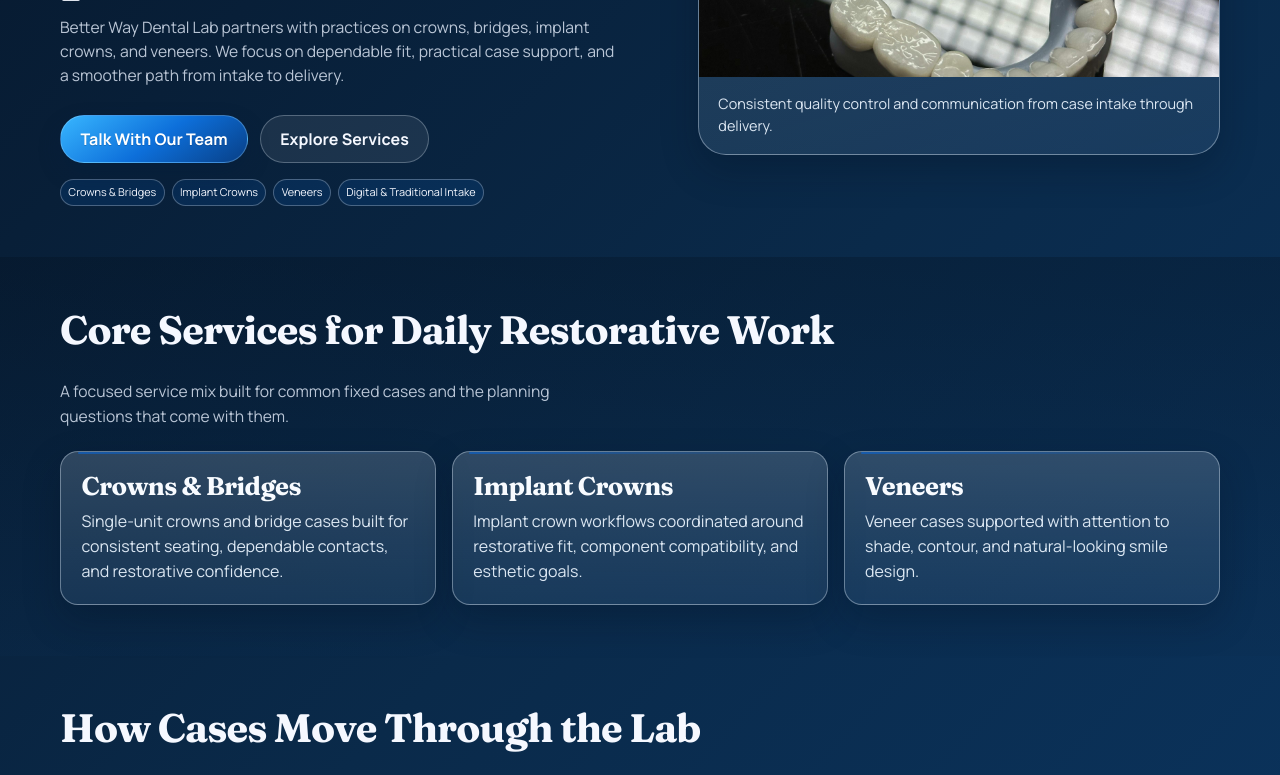
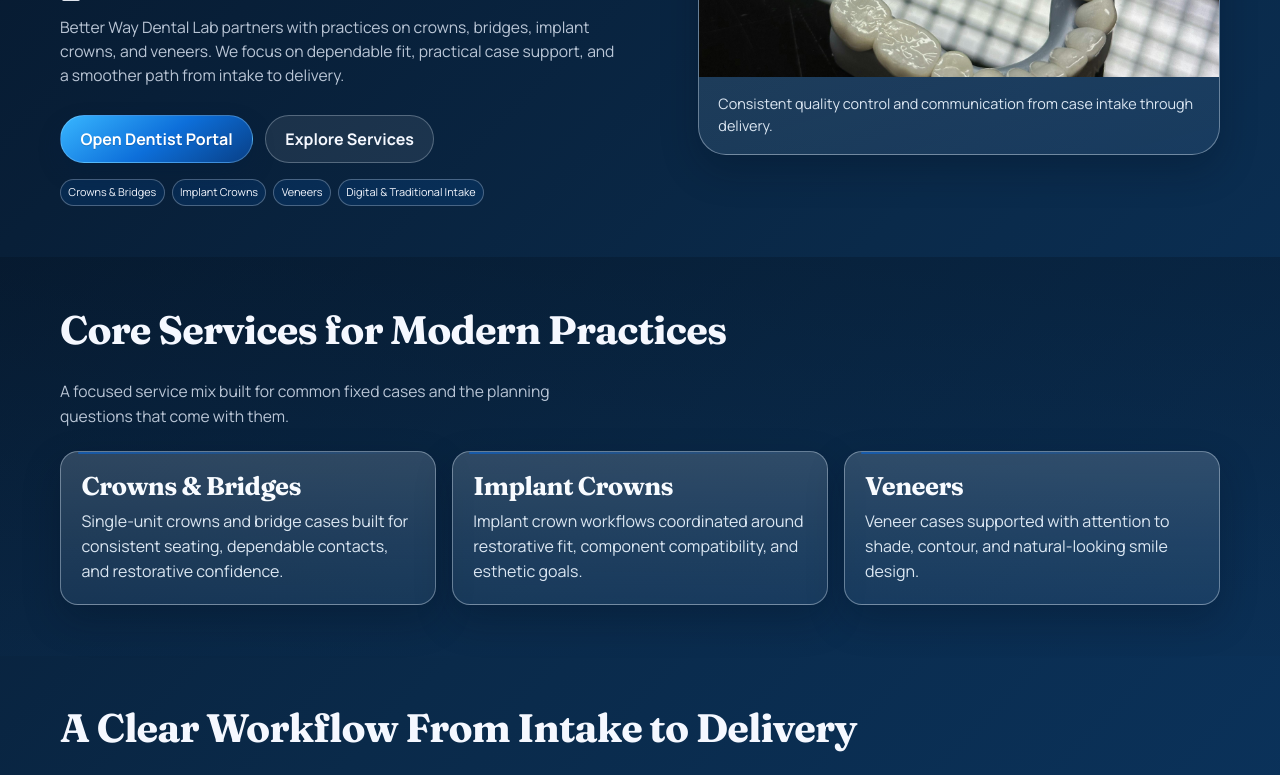
Before and after one commit to scbraddy777/BetterwayDentalLab, a website: page index.html in a window 1280 px wide. Shown: the part 614-1389 px from the top of the page. Drawn offline with Linux system fonts and the light colour scheme.

Commit message:
Improve homepage CTA clarity and section labels

```diff
--- a/index.html
+++ b/index.html
@@ -66,7 +66,7 @@
           <h1>Restorative support built to keep cases moving and chair time protected.</h1>
           <p class="lead">Better Way Dental Lab partners with practices on crowns, bridges, implant crowns, and veneers. We focus on dependable fit, practical case support, and a smoother path from intake to delivery.</p>
           <div class="hero-cta">
-            <a class="btn btn-primary" href="https://betterwayclient.seazona.app/" target="_blank" rel="noopener noreferrer">Talk With Our Team</a>
+            <a class="btn btn-primary" href="https://betterwayclient.seazona.app/" target="_blank" rel="noopener noreferrer">Open Dentist Portal</a>
             <a class="btn btn-outline" href="/services.html">Explore Services</a>
           </div>
           <div class="badge-row" aria-label="Service indicators">
@@ -88,7 +88,7 @@
     <section class="section">
       <div class="container">
         <div class="section-title" data-reveal>
-          <h2>Core Services for Daily Restorative Work</h2>
+          <h2>Core Services for Modern Practices</h2>
           <p class="lead">A focused service mix built for common fixed cases and the planning questions that come with them.</p>
         </div>
         <div class="grid-3">
@@ -111,7 +111,7 @@
     <section class="section">
       <div class="container">
         <div class="section-title" data-reveal>
-          <h2>How Cases Move Through the Lab</h2>
+          <h2>A Clear Workflow From Intake to Delivery</h2>
           <p class="lead">Each step is designed to keep submissions organized, production aligned, and delivery expectations clear.</p>
         </div>
         <div class="grid-2">
@@ -138,7 +138,7 @@
     <section class="section">
       <div class="container grid-2">
         <article class="panel" data-reveal>
-          <h2>Why Practices Stay With Better Way</h2>
+          <h2>What Partner Practices Value</h2>
           <div class="stack" style="margin-top: 1rem;">
             <p>Practices count on:</p>
             <ul class="list">
@@ -176,7 +176,7 @@
           <li><a href="/services.html">Services</a></li>
           <li><a href="/workflow.html">Workflow</a></li>
           <li><a href="https://betterwayclient.seazona.app/" target="_blank" rel="noopener noreferrer">Dentist Portal</a></li>
-          <li><a href="/about.html">About</a></li>
+          <li><a href="/about.html">About Us</a></li>
         </ul>
       </section>
       <section>
```
Also changed, not shown: contact.html (+1 -1 lines), services.html (+1 -1 lines), workflow.html (+1 -1 lines).
